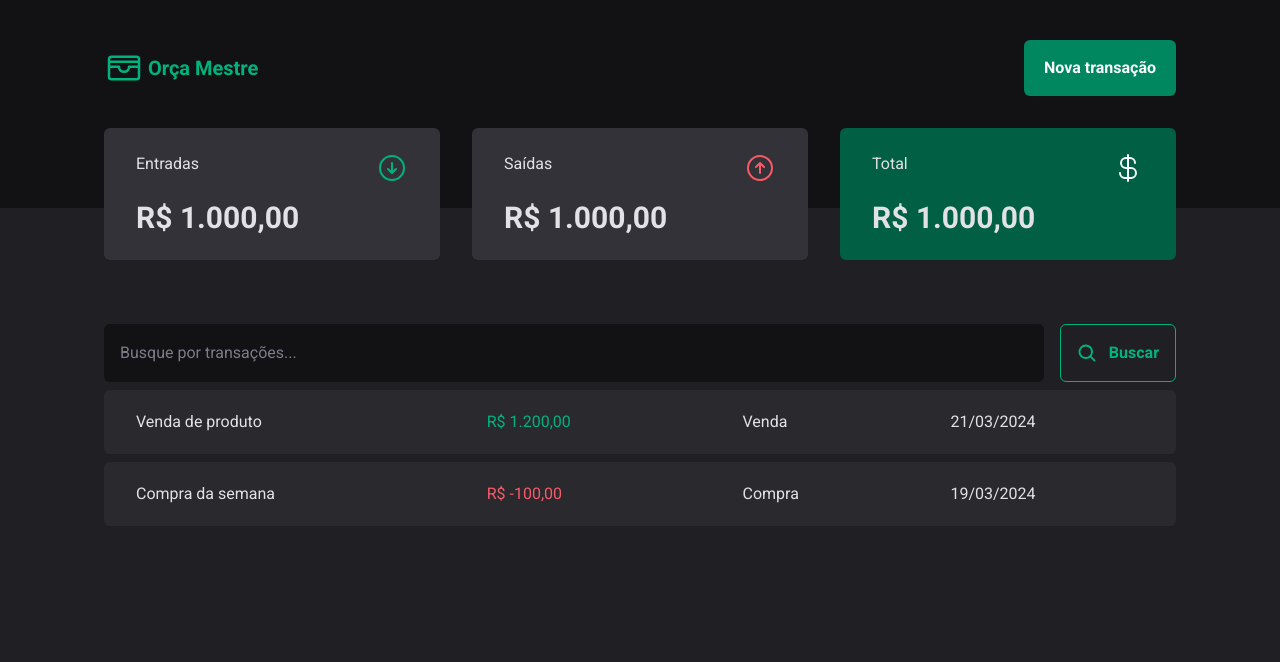
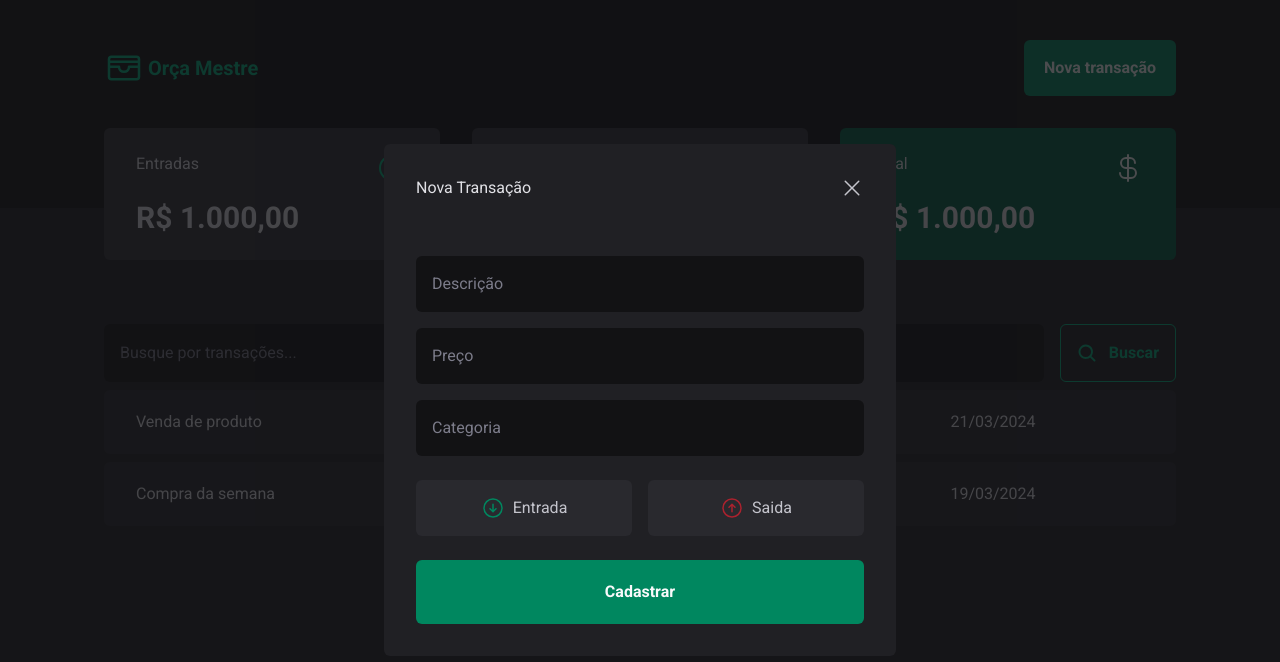
Before and after one commit to CarlosLonghi/Orca_Mestre, a React (Vite) app: page / in a window 1280 px wide. Both pictures are taken after a click on the button "Nova transação". Shown: the top 662 px of the page. Built offline with nearby package versions, Linux system fonts and the light colour scheme.

Commit message:
feat: create modal to new transaction

```diff
--- a/package.json
+++ b/package.json
@@ -11,6 +11,7 @@
   },
   "dependencies": {
     "@phosphor-icons/react": "^2.0.15",
+    "@radix-ui/react-dialog": "^1.0.5",
     "react": "^18.2.0",
     "react-dom": "^18.2.0"
   },
--- a/src/components/header.tsx
+++ b/src/components/header.tsx
@@ -1,4 +1,6 @@
+import * as Dialog from "@radix-ui/react-dialog";
 import { Logo } from "../assets/Logo";
+import { NewTransactionModal } from "./newTransactionModal";
 
 export function Header() {
     return (
@@ -6,7 +8,13 @@ export function Header() {
             <div className="w-full max-w-app m-auto px-6 flex justify-between items-center">
                 <Logo/>
 
-                <button className="font-bold py-4 px-5 bg-green-500 text-gray-50 rounded-md hover:bg-green-700 transition ease-in-out">Nova transação</button>
+                <Dialog.Root>
+                    <Dialog.Trigger asChild>
+                        <button className="font-bold py-4 px-5 bg-green-500 text-gray-50 rounded-md hover:bg-green-700 transition ease-in-out">Nova transação</button>
+                    </Dialog.Trigger>
+
+                    <NewTransactionModal/>
+                </Dialog.Root>
             </div>
         </header>
     )
--- /dev/null
+++ b/src/components/newTransactionModal.tsx
@@ -0,0 +1,36 @@
+import { ArrowCircleDown, ArrowCircleUp, X } from "@phosphor-icons/react";
+import * as Dialog from "@radix-ui/react-dialog";
+
+export function NewTransactionModal() {
+    return (
+        <Dialog.Portal>
+            <Dialog.Overlay className="fixed w-screen h-screen inset-0 bg-gray-900/75"/>
+
+            <Dialog.Content className="min-w-[32rem] rounded-md p-8 bg-gray-800 fixed top-1/2 left-1/2 -translate-x-1/2 -translate-y-1/2">
+                <Dialog.Title>Nova Transação</Dialog.Title>
+                <Dialog.Close>
+                    <X className="w-6 h-6 absolute top-8 right-8 text-gray-300 transition hover:text-red-500 leading-none focus-visible:text-green-300"/>
+                </Dialog.Close>
+
+                <form action="" className="flex flex-col gap-4 mt-8">
+                    <input className="bg-gray-900 placeholder-gray-500 rounded-md border-none text-gray-300 p-4" type="text" placeholder="Descrição" required/>
+                    <input className="bg-gray-900 placeholder-gray-500 rounded-md border-none text-gray-300 p-4" type="number" placeholder="Preço" required/>
+                    <input className="bg-gray-900 placeholder-gray-500 rounded-md border-none text-gray-300 p-4" type="text" placeholder="Categoria" required/>
+
+                    <div className="grid grid-cols-2 gap-4 mt-2">
+                        <button className="bg-gray-700 text-gray-300 py-4 flex items-center justify-center gap-2 rounded-md">
+                            <ArrowCircleDown className="w-6 h-6 text-green-500"/>
+                            Entrada
+                        </button>
+                        <button className="bg-gray-700 text-gray-300 py-4 flex items-center justify-center gap-2 rounded-md">
+                            <ArrowCircleUp className="w-6 h-6 text-red-500"/>
+                            Saida
+                        </button>
+                    </div>
+
+                    <button className="w-full py-5 mt-2 text-gray-50 bg-green-500 font-bold rounded-md transition ease-in-out hover:bg-green-700" type="submit">Cadastrar</button>
+                </form>
+            </Dialog.Content>
+        </Dialog.Portal>
+    )
+}
--- a/src/index.css
+++ b/src/index.css
@@ -14,6 +14,10 @@ button, a {
    @apply  outline-none focus-visible:shadow-sm focus-visible:shadow-green-500
 }
 
+input {
+    @apply outline-none focus-visible:outline-1 focus-visible:outline-green-500
+}
+
 table td {
     @apply py-5 px-8 bg-gray-700 first:rounded-tl-md first:rounded-bl-md last:rounded-tr-md last:rounded-br-md
 }
```
Also changed, not shown: 1 other file (tests, documents, lock files or other folders).
